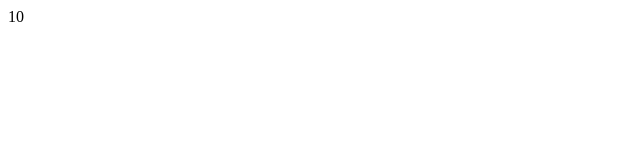
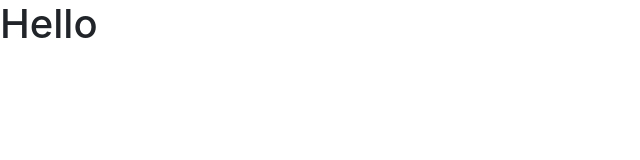
Before and after one commit to nirch/cars-angularjs, a plain HTML site: page index.html in a window 1280 px wide. Shown: the whole page, without its empty margins (0-640 px from the left). Drawn offline with nearby package versions, Linux system fonts and the light colour scheme.

Commit message:
Added Bootstrap

```diff
--- a/index.html
+++ b/index.html
@@ -5,14 +5,18 @@
     <meta name="viewport" content="width=device-width, initial-scale=1.0">
     <meta http-equiv="X-UA-Compatible" content="ie=edge">
 
+    <!-- Angular JS -->
     <script src="https://ajax.googleapis.com/ajax/libs/angularjs/1.6.4/angular.min.js"></script>
+
+    <!-- Bootstrap -->
+    <link rel="stylesheet" href="https://maxcdn.bootstrapcdn.com/bootstrap/4.0.0/css/bootstrap.min.css">
+
     <script src="app/app.js"></script>
-
 
     <link rel="stylesheet" href="style.css">
     <title>Document</title>
 </head>
 <body ng-app="carApp">
-    {{5+5}}
+    <h1>Hello</h1>
 </body>
 </html>
```
